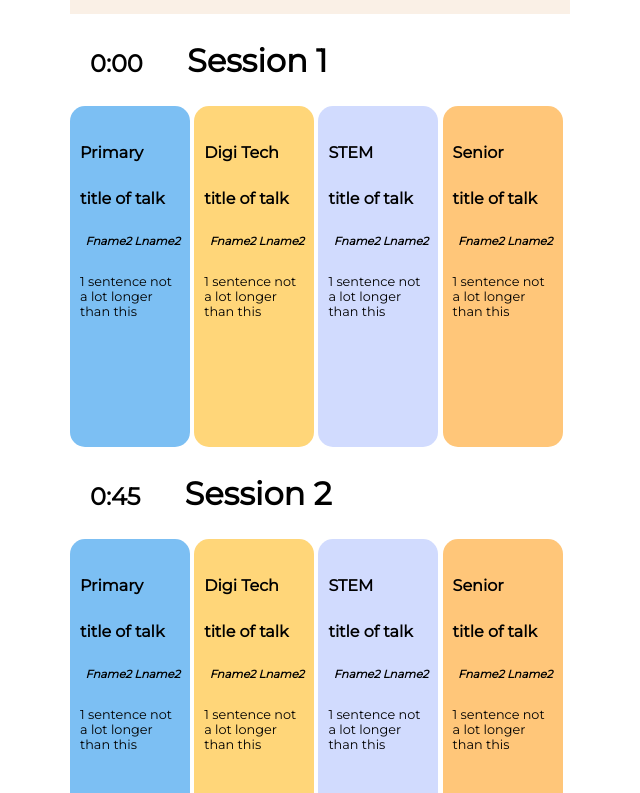
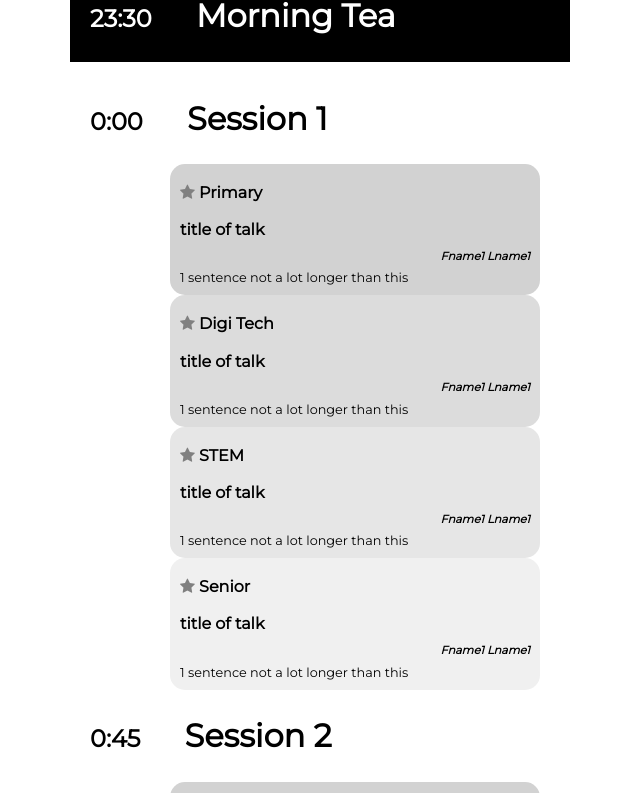
Before and after one commit to hogesonline/ConfApp, a plain HTML site: page index.html in a window 1280 px wide. Shown: the part 745-1538 px from the top of the page, without its empty margins (320-960 px from the left). Drawn offline with Linux system fonts and the light colour scheme.

Commit message:
Fixing stuff
Set the colours to be monochrome (ish)
Fix the layout of hte streams
Padd everything to the right of the time
Toggling the first star (need to have a better tracking of id or address better)

```diff
--- a/app.js
+++ b/app.js
@@ -13,6 +13,14 @@ window.addEventListener('load', async e => {
     }
 });
 
+
+//Manage the personal schedule
+function starSelect() {
+    var element = document.getElementById("star");
+    element.classList.toggle("checked");
+}
+
+//Deal with data and build the pages
 async function buildSchedule() {
     const res  = await fetch(`data.json`);
     const json = await res.json();
@@ -66,10 +74,14 @@ function createSession(session){
             <div id="banner">
                 <h3>${start}</h3>
                 <h2>${session.title}</h2>
-                <img src="${session.photo}">
+                <span class="fa fa-star checked"></span>
             </div>
+            <div id="detail">
+            <img src="${session.photo}">
             <H4>${session.firstName}  ${session.lastName} </h4>
+
             <p>${session.desc}</p>
+            </div>
         </div>
         `;
     }
@@ -78,12 +90,20 @@ function createSession(session){
     }
 
 function createStream(stream) {
+    let speakers = stream.speakers.map(createSpeaker).join('\n')
     return  `
     <div id="${stream.theme.replace(' ','').toLowerCase()}">
-        <h5>${stream.theme}</h5>
-        <h5>${stream.title}</h5>
-        <H6>${stream.firstName}  ${stream.lastName} </h4>
+        <span id="star" class="fa fa-star" onclick="starSelect()"></span>
+        <h5 class="stream">${stream.theme}</h5>
+        <h5 class="title">${stream.title}</h5>
+        ${speakers}
         <p>${stream.desc}</p>
     </div>
     `;
 }
+
+function createSpeaker(speaker) {
+    return `
+    <h6>${speaker.firstName} ${speaker.lastName}</h6>
+    `
+}
--- a/data.json
+++ b/data.json
@@ -6,9 +6,10 @@
         "type": "plenary",
         "time": "2019-03-16T08:45:00+11:00",
         "endTime": "2019-03-16T09:00:00+11:00",
-        "photo": "https://picsum.photos/50/?random",
+        "photo": "/images/person.png",
         "title": "Welcome",
         "desc": "",
+        "room": "Rm1",
         "firstName": "President",
         "lastName": "Last name"
       },
@@ -17,9 +18,10 @@
         "type": "plenary",
         "time": "2019-03-16T09:00:00+11:00",
         "endTime": "2019-03-16T09:45:00+11:00",
-        "photo": "https://picsum.photos/50/?random",
+        "photo": "/images/person.png",
         "title": "Keynote 1",
         "desc": "1 sentence not a lot longer than this",
+        "room": "Rm1",
         "firstName": "Fname1",
         "lastName": "Lname1"
       },
@@ -28,11 +30,12 @@
         "type": "plenary",
         "time": "2019-03-16T09:45:00+11:00",
         "endTime": "2019-03-16T10:30:00+11:00",
-        "photo": "https://picsum.photos/50/?random",
+        "photo": "/images/person.png",
         "title": "Keynote 2",
         "desc": "1 sentence not a lot longer than this",
-        "firstName": "Fname2",
-        "lastName": "Lname2"
+        "room": "Rm1",
+        "firstName": "Fname1",
+        "lastName": "Lname1"
       },
       {
         "sessionNum": "4",
@@ -53,32 +56,40 @@
             "theme": "Primary",
             "title": "title of talk",
             "desc": "1 sentence not a lot longer than this",
-            "firstName": "Fname2",
-            "lastName": "Lname2"
-          },
+            "room": "Rm1",
+            "speakers":[{
+            "firstName": "Fname1",
+            "lastName": "Lname1"}]
+              },
           {
             "streamid": "102",
             "theme": "Digi Tech",
             "title": "title of talk",
             "desc": "1 sentence not a lot longer than this",
-            "firstName": "Fname2",
-            "lastName": "Lname2"
+            "room": "Rm2",
+            "speakers":[{
+            "firstName": "Fname1",
+            "lastName": "Lname1"}]
           },
           {
             "streamid": "103",
             "theme": "STEM",
             "title": "title of talk",
             "desc": "1 sentence not a lot longer than this",
-            "firstName": "Fname2",
-            "lastName": "Lname2"
+            "room": "Rm3",
+            "speakers":[{
+            "firstName": "Fname1",
+            "lastName": "Lname1"}]
           },
           {
             "streamid": "104",
             "theme": "Senior",
             "title": "title of talk",
             "desc": "1 sentence not a lot longer than this",
-            "firstName": "Fname2",
-            "lastName": "Lname2"
+            "room": "Rm4",
+            "speakers":[{
+            "firstName": "Fname1",
+            "lastName": "Lname1"}]
           }
         ]
       },
@@ -94,32 +105,40 @@
             "theme": "Primary",
             "title": "title of talk",
             "desc": "1 sentence not a lot longer than this",
-            "firstName": "Fname2",
-            "lastName": "Lname2"
+            "room": "Rm1",
+            "speakers":[{
+            "firstName": "Fname1",
+            "lastName": "Lname1"}]
           },
           {
             "streamid": "202",
             "theme": "Digi Tech",
             "title": "title of talk",
             "desc": "1 sentence not a lot longer than this",
-            "firstName": "Fname2",
-            "lastName": "Lname2"
+            "room": "Rm2",
+            "speakers":[{
+            "firstName": "Fname1",
+            "lastName": "Lname1"}]
           },
           {
             "streamid": "203",
             "theme": "STEM",
             "title": "title of talk",
             "desc": "1 sentence not a lot longer than this",
-            "firstName": "Fname2",
-            "lastName": "Lname2"
+            "room": "Rm3",
+            "speakers":[{
+            "firstName": "Fname1",
+            "lastName": "Lname1"}]
           },
           {
             "streamid": "204",
             "theme": "Senior",
             "title": "title of talk",
             "desc": "1 sentence not a lot longer than this",
-            "firstName": "Fname2",
-            "lastName": "Lname2"
+            "room": "Rm4",
+            "speakers":[{
+            "firstName": "Fname1",
+            "lastName": "Lname1"}]
           }
         ]
       },
@@ -142,32 +161,40 @@
             "theme": "Primary",
             "title": "title of talk",
             "desc": "1 sentence not a lot longer than this",
-            "firstName": "Fname2",
-            "lastName": "Lname2"
+            "room": "Rm1",
+            "speakers":[{
+            "firstName": "Fname1",
+            "lastName": "Lname1"}]
           },
           {
             "streamid": "302",
             "theme": "Digi Tech",
             "title": "title of talk",
             "desc": "1 sentence not a lot longer than this except for this bit here",
-            "firstName": "Fname2",
-            "lastName": "Lname2"
+            "room": "Rm2",
+            "speakers":[{
+            "firstName": "Fname1",
+            "lastName": "Lname1"}]
           },
           {
             "streamid": "303",
             "theme": "AGM",
-            "title": "A G M",
+            "title": "",
             "desc": "Discuss the direction for ICTENSW and vote for the new board",
+            "room": "Rm3",
+            "speakers":[{
             "firstName": "All",
-            "lastName": "Welcome"
+            "lastName": "Welcome"}]
           },
           {
             "streamid": "304",
             "theme": "Senior",
             "title": "title of talk",
             "desc": "1 sentence not a lot longer than this",
-            "firstName": "Fname2",
-            "lastName": "Lname2"
+            "room": "Rm4",
+            "speakers":[{
+            "firstName": "Fname1",
+            "lastName": "Lname1"}]
           }
         ]
       },
@@ -183,32 +210,40 @@
             "theme": "Primary",
             "title": "title of talk",
             "desc": "1 sentence not a lot longer than this",
-            "firstName": "Fname2",
-            "lastName": "Lname2"
+            "room": "Rm1",
+            "speakers":[{
+            "firstName": "Fname1",
+            "lastName": "Lname1"}]
           },
           {
             "streamid": "402",
             "theme": "Digi Tech",
             "title": "title of talk",
             "desc": "1 sentence not a lot longer than this",
-            "firstName": "Fname2",
-            "lastName": "Lname2"
+            "room": "Rm2",
+            "speakers":[{
+            "firstName": "Fname1",
+            "lastName": "Lname1"}]
           },
           {
             "streamid": "403",
             "theme": "STEM",
             "title": "title of talk",
             "desc": "1 sentence not a lot longer than this",
-            "firstName": "Fname2",
-            "lastName": "Lname2"
+            "room": "Rm3",
+            "speakers":[{
+            "firstName": "Fname1",
+            "lastName": "Lname1"}]
           },
           {
             "streamid": "404",
             "theme": "Senior",
             "title": "title of talk",
             "desc": "1 sentence not a lot longer than this",
-            "firstName": "Fname2",
-            "lastName": "Lname2"
+            "room": "Rm4",
+            "speakers":[{
+            "firstName": "Fname1",
+            "lastName": "Lname1"}]
           }
         ]
       },
@@ -224,32 +259,40 @@
             "theme": "Primary",
             "title": "title of talk",
             "desc": "1 sentence not a lot longer than this",
-            "firstName": "Fname2",
-            "lastName": "Lname2"
+            "room": "Rm1",
+            "speakers":[{
+            "firstName": "Fname1",
+            "lastName": "Lname1"}]
           },
           {
             "streamid": "502",
             "theme": "Digi Tech",
             "title": "title of talk",
             "desc": "1 sentence not a lot longer than this",
-            "firstName": "Fname2",
-            "lastName": "Lname2"
+            "room": "Rm2",
+            "speakers":[{
+            "firstName": "Fname1",
+            "lastName": "Lname1"}]
           },
           {
             "streamid": "503",
             "theme": "STEM",
             "title": "title of talk",
             "desc": "1 sentence not a lot longer than this",
-            "firstName": "Fname2",
-            "lastName": "Lname2"
+            "room": "Rm3",
+            "speakers":[{
+            "firstName": "Fname1",
+            "lastName": "Lname1"}]
           },
           {
             "streamid": "504",
             "theme": "Senior",
             "title": "title of talk",
             "desc": "1 sentence not a lot longer than this",
-            "firstName": "Fname2",
-            "lastName": "Lname2"
+            "room": "Rm4",
+            "speakers":[{
+            "firstName": "Fname1",
+            "lastName": "Lname1"}]
           }
         ]
       },
@@ -265,9 +308,10 @@
         "type": "plenary",
         "time": "2019-03-16T16:15+11:00",
         "endTime": "2019-03-16T17:00+11:00",
-        "photo": "https://picsum.photos/50/?random",
+        "photo": "/images/person.png",
         "title": "Keynote 3",
         "desc": "1 sentence not a lot longer than this",
+        "room": "Rm1",
         "firstName": "Fname1",
         "lastName": "Lname1"
       },
--- a/index.html
+++ b/index.html
@@ -4,23 +4,25 @@
     <meta charset="UTF-8">
     <meta name="viewport" content="width=device-width, initial-scale=1.0">
     <meta http-equiv="X-UA-Compatible" content="ie=edge">
-
-    <link rel="icon" type="image/png" sizes="192x192"  href="images/icons/icon-512x512.png">
+    <link rel="stylesheet" href="https://cdnjs.cloudflare.com/ajax/libs/font-awesome/4.7.0/css/font-awesome.min.css">
+    <link rel="icon" type="image/png" sizes="512x512"  href="images/icons/icon-512x512.png">
     <link rel="icon" type="image/png" sizes="192x192"  href="images/icons/icon-192x192.png">
     <link rel="icon" type="image/png" sizes="32x32" href="images/icons/icon-32x32.png">
     <link rel="icon" type="image/png" sizes="96x96" href="images/icons/icon-96x96.png">
     <link rel="icon" type="image/png" sizes="72x72" href="images/icons/icon-72x72.png">
     <link rel="stylesheet" href="styles.css">
     <link rel="manifest" href="manifest.json">
-    <title>News</title>
+    <title>ICTENSW Conference Schedule</title>
 </head>
 <body>
+    <div id="container">
     <header>
         <img src="/images/icons/icon-128x128.png"><h1>SCHEDULE</h1>
     </header>
     <main>
 
     </main>
+    </div>
     <script src="app.js">
     </script>
 
--- a/styles.css
+++ b/styles.css
@@ -2,7 +2,7 @@
 
 body {
     font-family: 'Montserrat', sans-serif;
-    font-weight: 1em;
+    font-size: 1em;
     margin: 8px;
   }
 
@@ -11,27 +11,28 @@ body {
     font-weight: 3em;
   }
 
-  header {
+  #container {
     width:500px;
     margin:auto;
+  }
+
+  header {
     display: flex;
     justify-content: space-between;
     align-items: center;
     flex-wrap: wrap;
   }
 
-  main {
-
+  #detail {
+    margin-left: 100px;
+    width: 350px;
 }
 
-  .article {
-    width: 500px;
-    margin:auto;
+.fa-star {
+  color: gray;
 }
-
-  .article #banner {
-       vertical-align: middle;
-       display: inline-block;
+.checked {
+    color: orange;
 }
 
   .article h2 {
@@ -47,10 +48,13 @@ body {
      font-size: 1.5em;
   }
     .article h4 {
+     display: inline-block;
      font-family: 'Montserrat', sans-serif;
      font-size: 1em;
      text-align: right;
-     font-style: oblique;
+     margin-left: 50px;
+     margin-right: 10px;
+
   }
 
   .article a,
@@ -60,21 +64,33 @@ body {
   }
 
   .article img {
+    width: 50px;
+    border-radius: 25px;
+    display: inline-block;
     vertical-align: middle;
-    width: 50px;
-    margin-left: 30px;
-    border-radius: 25px;
 
-    display: inline-block;
   }
 
 .streams div{
   border-radius: 15px;
+  margin-left: 100px;
+  width: 350px;
 }
-
+.streams span {
+  display: inline-block;
+}
+.stream {
+  display: inline-block;
+}
 .streams h5 {
      font-family: 'Montserrat', sans-serif;
      font-size: 1em;
+     line-height: 1;
+    margin-block-start: 0.67em;
+    margin-block-end: 0.67em;
+  }
+.streams #title {
+  text-align: right;
 }
 
 .streams h6 {
@@ -82,48 +98,49 @@ body {
     font-size: 0.7em;
     font-style: oblique;
     text-align: right;
+    margin-block-start: 0.67em;
+    margin-block-end: 0.67em;
   }
 .streams p {
      font-family: 'Montserrat', sans-serif;
      font-size: 0.8em;
-     min-height: 150px;
+     margin: 0 0 0 0;
   }
 
 
 #break {
-    background-color: linen;
+    background-color: black;
+    color: white;
+    margin-top: 10px;
+    margin-bottom: 10px;
 }
 
 #primary {
-    background-color: #7CBFF3;
+    background-color: #D2D2d2;
     padding: 10px;
     vertical-align:top;
     display: inline-block;
-    width:100px;
 }
 
 #digitech {
-    background-color: #FFD679;
+    background-color: #DCDCDC;
     padding: 10px;
     vertical-align:top;
     display: inline-block;
-    width:100px;
 }
 
 #stem {
-    background-color: #D1DBFE;
+    background-color: #E6E6E6;
     padding: 10px;
     vertical-align:top;
     display: inline-block;
-    width:100px;
 }
 
 #senior {
-    background-color: #FFC679;
+    background-color: #F0F0F0;
     padding: 10px;
     vertical-align:top;
     display: inline-block;
-    width:100px;
 }
 
 #agm {
@@ -131,5 +148,4 @@ body {
     padding: 10px;
     vertical-align:top;
     display: inline-block;
-    width:100px;
 }
```
Also changed, not shown: images/person.png (added). Lines whose indentation alone changed are shown as unchanged.
